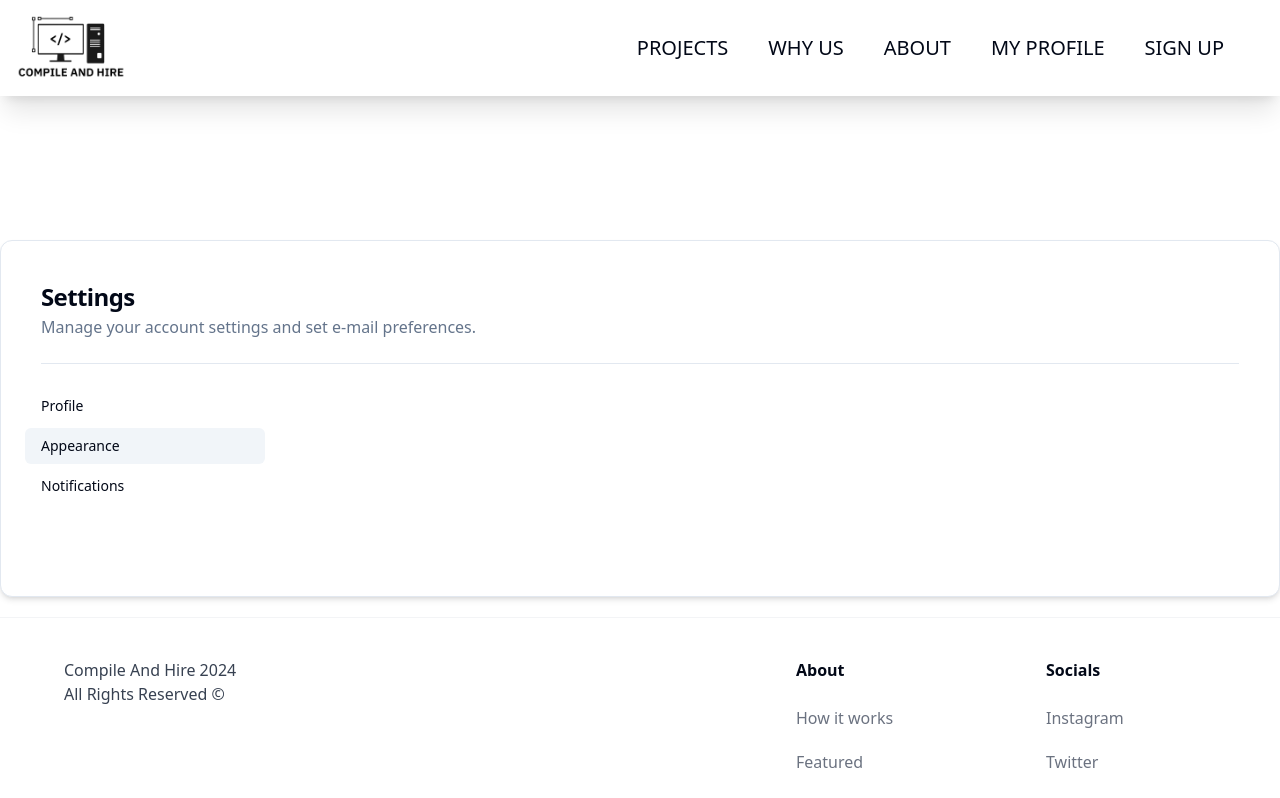
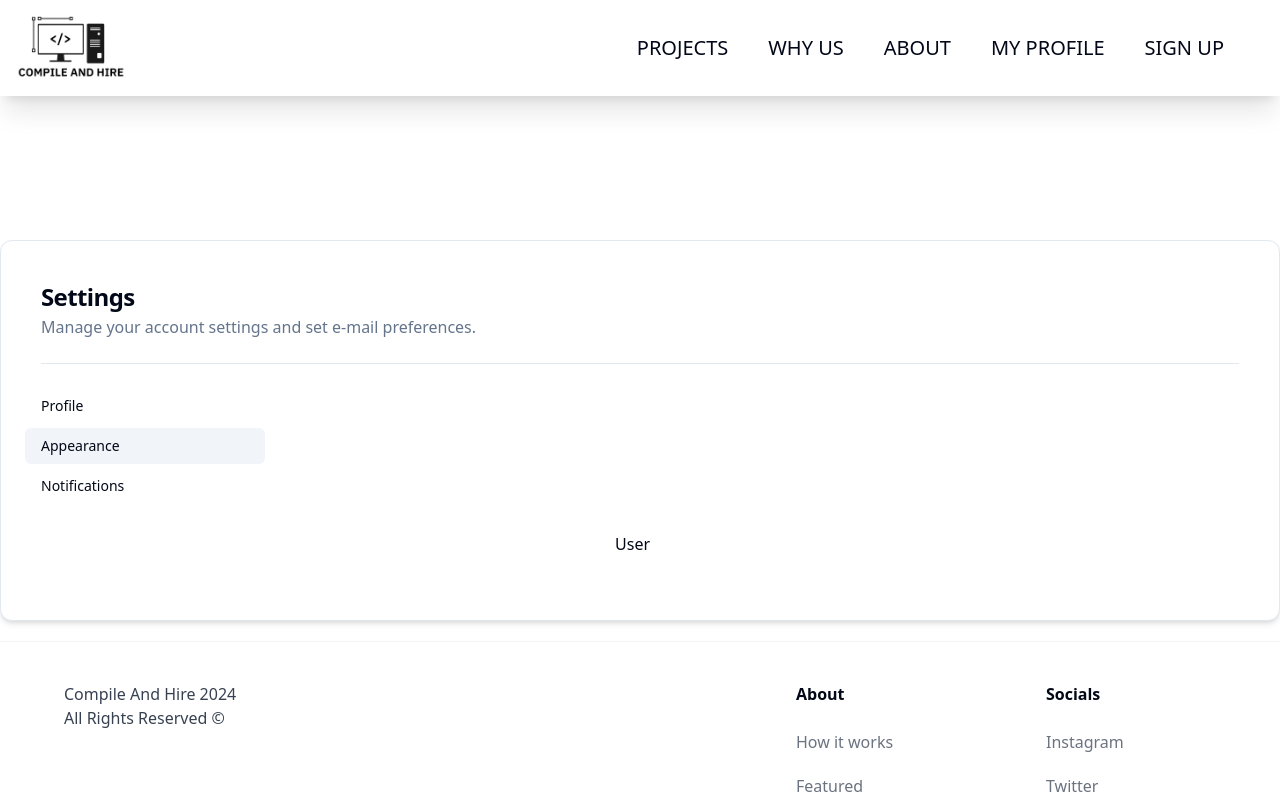
Before and after one commit to thomasbulll/Compile-And-Hire, a Next.js app: page /settings/my-profile in a window 1280 px wide. Shown: the top 798 px of the page. Built offline with nearby package versions, Linux system fonts and the light colour scheme; no server answers.

Commit message:
Add basic public appearance page

```diff
--- a/app/(protected)/settings/my-profile/layout.tsx
+++ b/app/(protected)/settings/my-profile/layout.tsx
@@ -52,7 +52,7 @@ export default function SettingsLayout({ children }: SettingsLayoutProps) {
                 <div className="flex-1 lg:max-w-2xl">{children}</div>
                 </div>
             </div>
-            </Card>
+        </Card>
     </div>
   )
 }
--- a/app/(protected)/settings/my-profile/page.tsx
+++ b/app/(protected)/settings/my-profile/page.tsx
@@ -4,8 +4,32 @@ import { Card, CardContent, CardHeader } from "@/components/ui/card";
 const ProfilePage = async () => {
     const user = await currentUser();
 
+    const isBusiness =  user?.role == "BUSINESS"
+
+    console.log(user?.urls);
+
+    const hasUrl = user?.urls != undefined;
+
     return (
         <div className="main pt-36 flex justify-center items-center xl:flex-row flex-col gap-5">
+            {isBusiness ? (
+                <div className="flex flex-col items-center space-y-4">
+                <div className="text-xl font-bold">{user.name}</div>
+                <div className="text-gray-500">{user.bio}</div>
+                {hasUrl && (
+                  <div className="flex items-center space-x-2">
+                    <span className="text-blue-500 hover:underline">Company Website</span>
+                    <a href={user.urls} className="text-gray-500 hover:text-blue-500">
+                      {user.urls}
+                    </a>
+                  </div>
+                )}
+              </div>
+            ) : (
+            <div>
+                User
+            </div>
+            )}
         </div>
     );
 };
--- a/auth.ts
+++ b/auth.ts
@@ -47,7 +47,7 @@ export const {
 
       if (session.user) {
         session.user.isTwoFactorEnabled = token.isTwoFactorEnabled as boolean;
-        session.user.name = token.name;
+        session.user.name = token.name as string;
         session.user.isOauth = token.isOAuth as boolean;
         session.user.bio = token.bio as string;
         session.user.urls = token.urls as string;
--- a/next-auth.d.ts
+++ b/next-auth.d.ts
@@ -6,6 +6,7 @@ export type ExtendedUser = DefaultSession["user"] & {
     isOauth: boolean;
     bio: string;
     urls: string;
+    name: string;
 };
 
 declare module "next-auth" {
```
